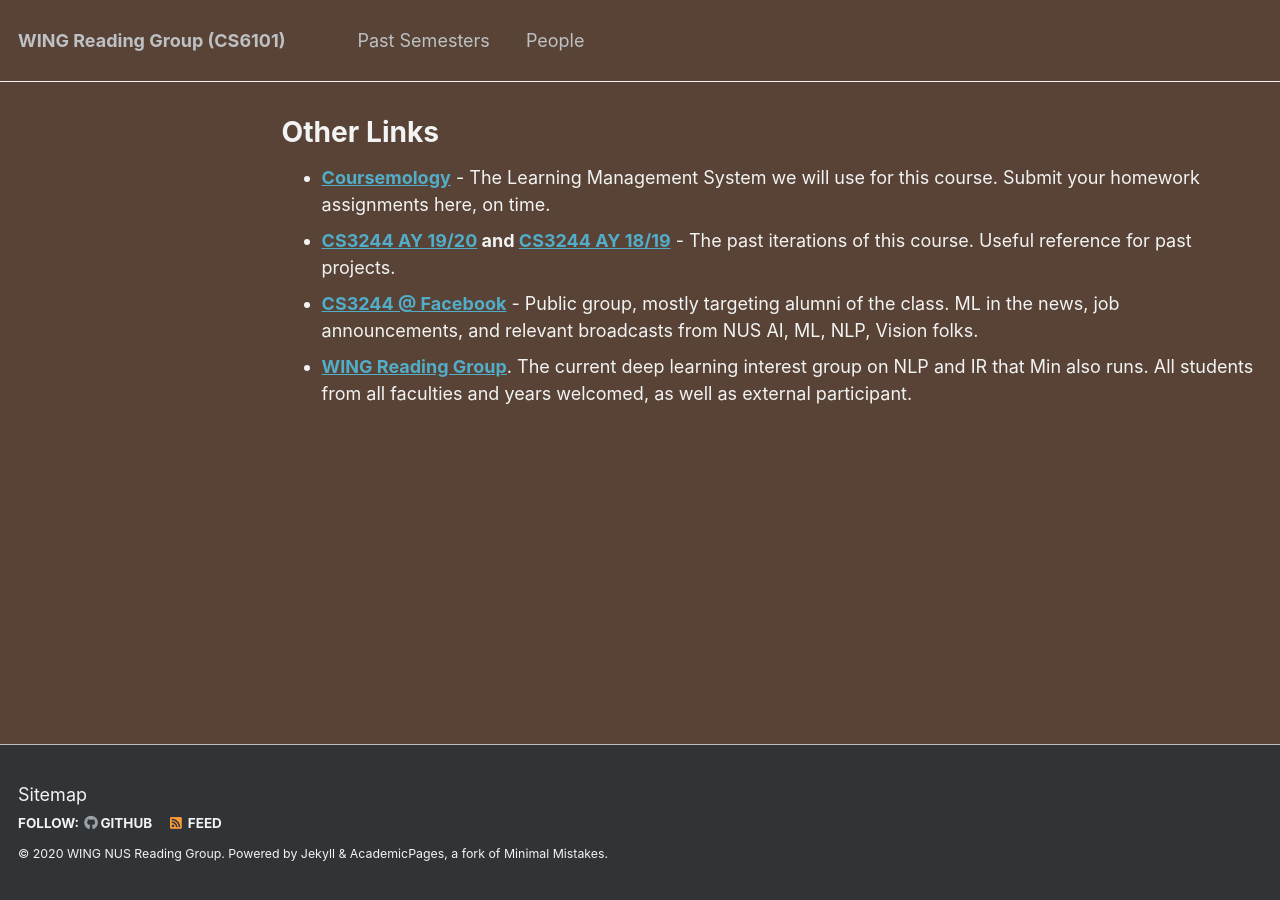
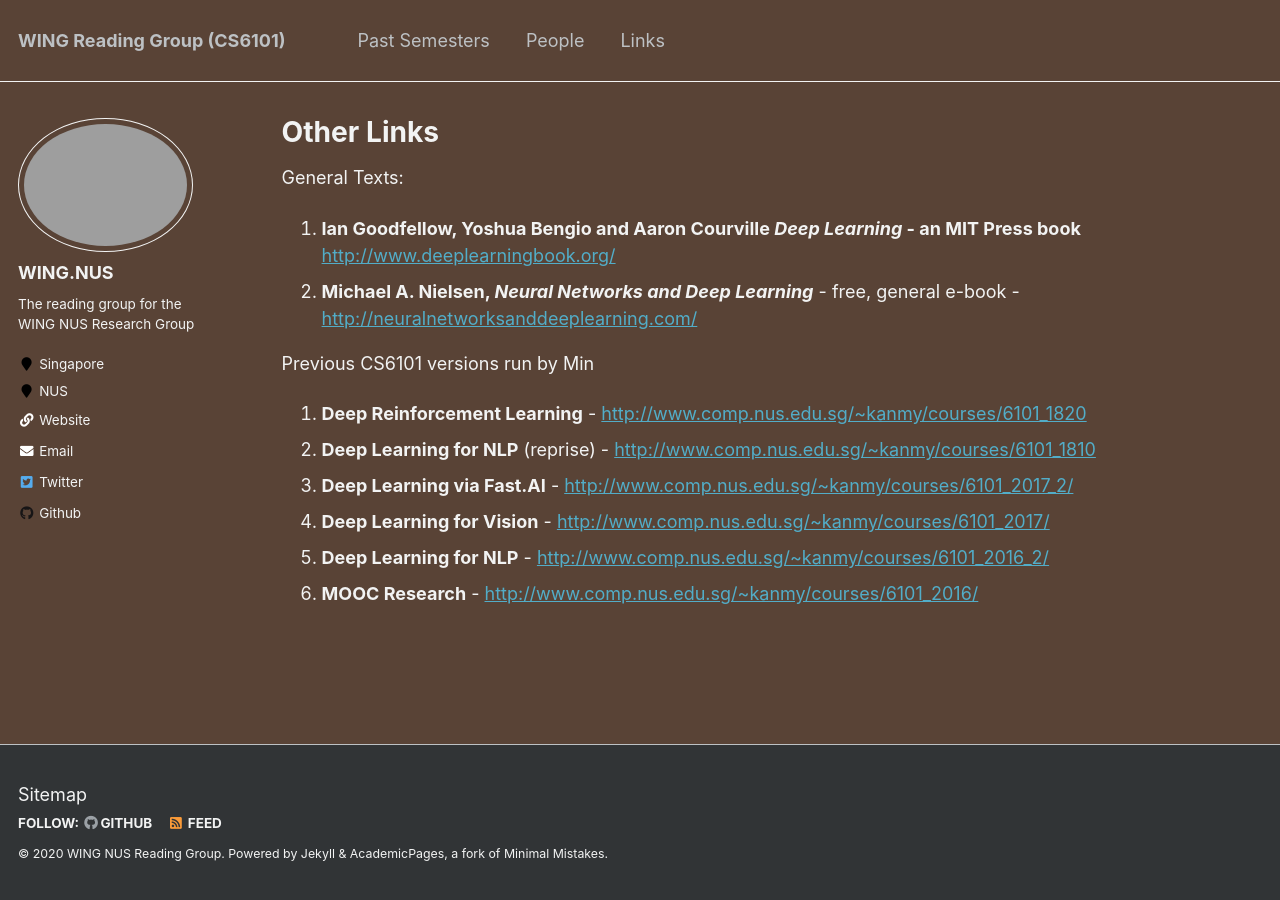
Before and after one commit to WING-NUS/cs6101, a Jekyll site: the page built from _pages/links.md, in a window 1280 px wide. Built offline with Jekyll 4.4.1, drawn with Linux system fonts in a browser that asks for light colours.

Commit message:
Separate out links.

```diff
--- a/_data/navigation.yml
+++ b/_data/navigation.yml
@@ -18,5 +18,5 @@ main:
 #  - title: "Portfolio"
 #    url: /portfolio/
 
-#  - title: "Links"
-#    url: /links/
+  - title: "Links"
+    url: /links/
--- a/_pages/links.md
+++ b/_pages/links.md
@@ -2,10 +2,19 @@
 layout: archive
 title: "Other Links"
 permalink: /links/
-author_profile: false
+author_profile: true
 ---
 
-* **[Coursemology](https://www.coursemology.org/courses/1677/)** - The Learning Management System we will use for this course.  Submit your homework assignments here, on time.
-* **[CS3244 AY 19/20](http://www.comp.nus.edu.sg/~kanmy/courses/3244_1910/) and [CS3244 AY 18/19](http://www.comp.nus.edu.sg/~kanmy/courses/3244_1810/)** - The past iterations of this course.  Useful reference for past projects.
-* **[CS3244 @ Facebook](http://www.facebook.com/cs3244/)** - Public group, mostly targeting alumni of the class.  ML in the news, job announcements, and relevant broadcasts from NUS AI, ML, NLP, Vision folks.
-* **[WING Reading Group]()**.  The current deep learning interest group on NLP and IR that Min also runs.  All students from all faculties and years welcomed, as well as external participant.
+General Texts:
+
+1. **Ian Goodfellow, Yoshua Bengio and Aaron Courville _Deep Learning_  - an MIT Press book** <a href="http://www.deeplearningbook.org/">http://www.deeplearningbook.org/</a>
+1. **Michael A. Nielsen, _Neural Networks and Deep Learning_** - free, general e-book - <a href="http://neuralnetworksanddeeplearning.com/">http://neuralnetworksanddeeplearning.com/</a>
+
+Previous CS6101 versions run by Min
+
+1. **Deep Reinforcement Learning** - <a href="http://www.comp.nus.edu.sg/~kanmy/courses/6101_1820/">http://www.comp.nus.edu.sg/~kanmy/courses/6101_1820</a>
+1. **Deep Learning for NLP** (reprise) - <a href="http://www.comp.nus.edu.sg/~kanmy/courses/6101_1810/">http://www.comp.nus.edu.sg/~kanmy/courses/6101_1810</a>
+1. **Deep Learning via Fast.AI** - <a href="http://www.comp.nus.edu.sg/~kanmy/courses/6101_2017_2/">http://www.comp.nus.edu.sg/~kanmy/courses/6101_2017_2/</a>
+1. **Deep Learning for Vision** - <a href="http://www.comp.nus.edu.sg/~kanmy/courses/6101_2017/">http://www.comp.nus.edu.sg/~kanmy/courses/6101_2017/</a>
+1. **Deep Learning for NLP** - <a href="http://www.comp.nus.edu.sg/~kanmy/courses/6101_2016_2/">http://www.comp.nus.edu.sg/~kanmy/courses/6101_2016_2/</a>
+1. **MOOC Research** - <a href="http://www.comp.nus.edu.sg/~kanmy/courses/6101_2016/">http://www.comp.nus.edu.sg/~kanmy/courses/6101_2016/</a>
```
Also changed, not shown: _pages/about.md (+0 -16 lines), _pages/past-semesters.md (+2 -0 lines).
